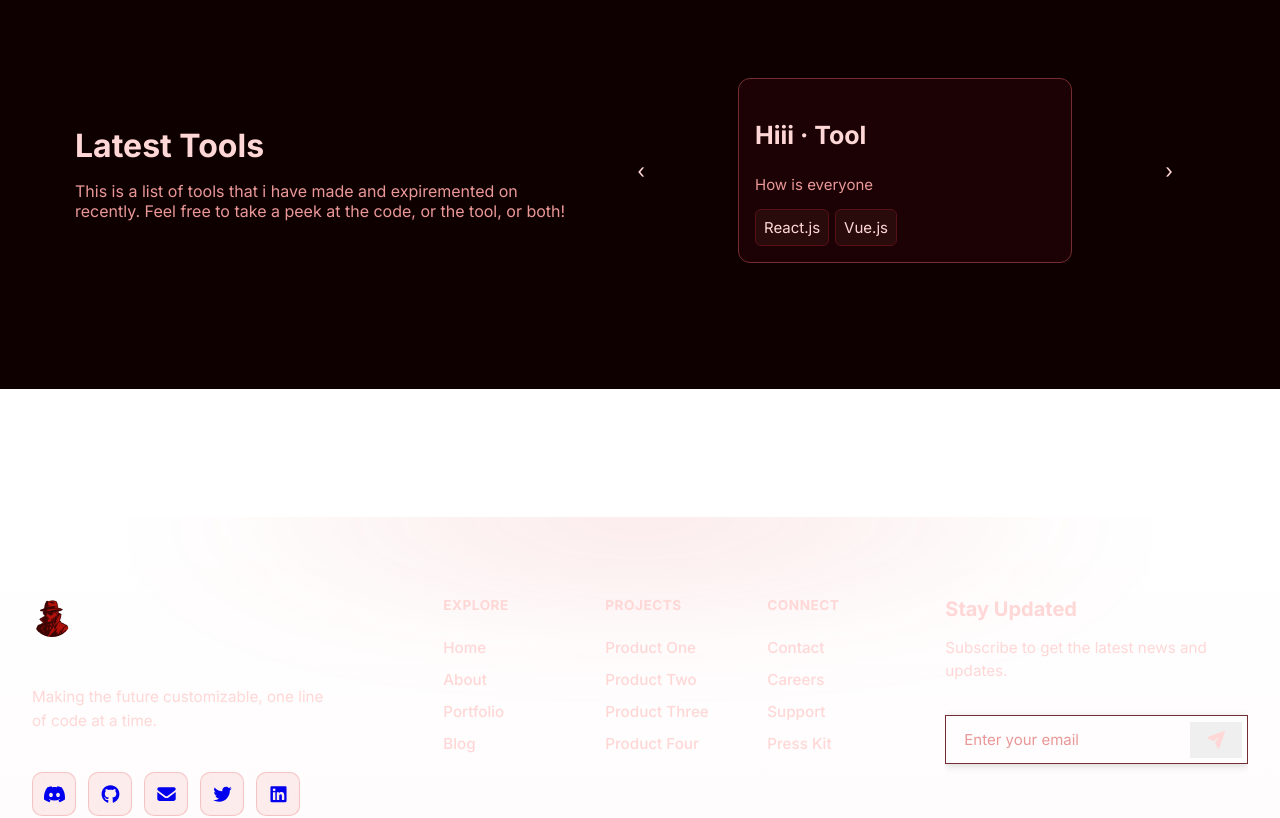
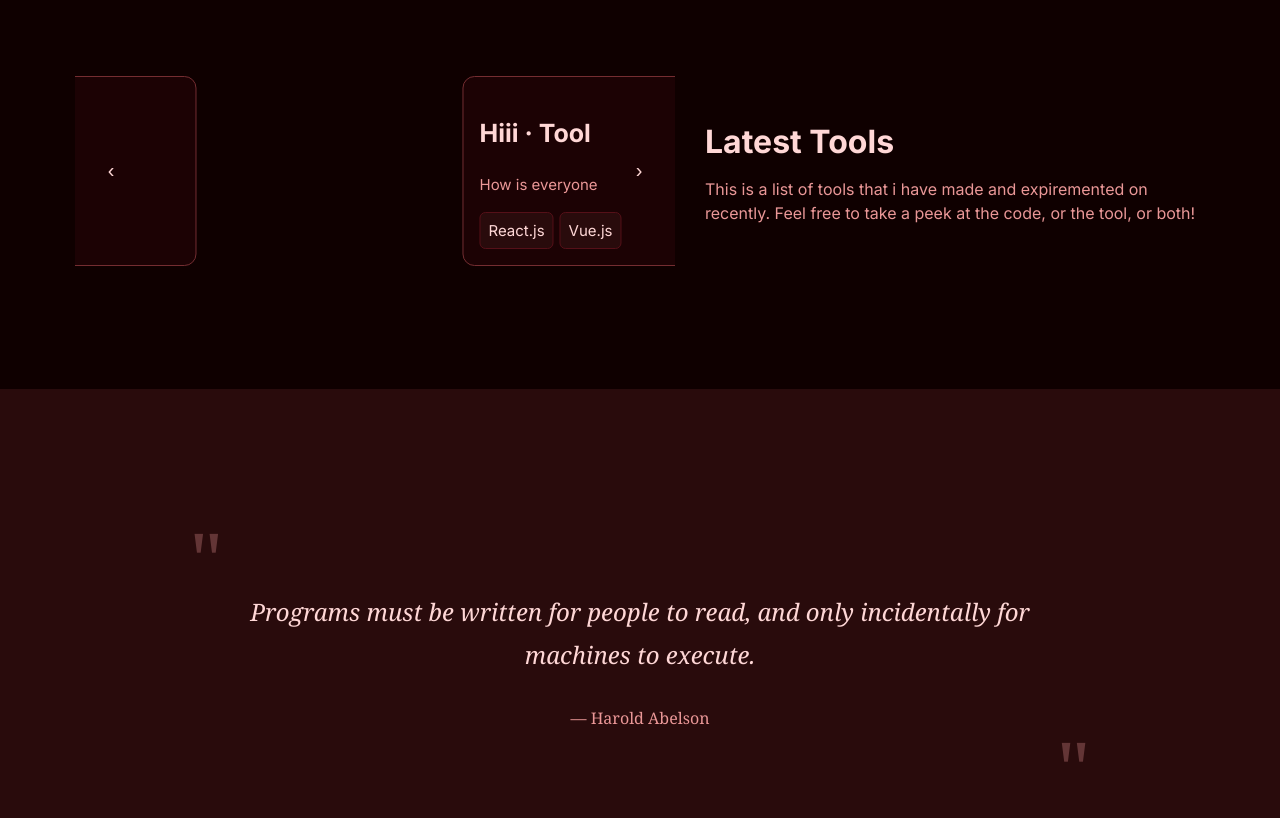
Before and after one commit to ly0plx/LyOPixSiteFrontend, a React (Vite) app: page / in a window 1280 px wide. Shown: the part 1780-2598 px from the top of the page. Built offline with nearby package versions, Linux system fonts and the light colour scheme.

Commit message:
finish home page

```diff
--- a/package.json
+++ b/package.json
@@ -14,6 +14,7 @@
     "@fortawesome/free-regular-svg-icons": "^7.0.1",
     "@fortawesome/free-solid-svg-icons": "^7.0.1",
     "@fortawesome/react-fontawesome": "^3.0.2",
+    "inspirational-quotes": "^2.0.1",
     "react": "^18.3.1",
     "react-dom": "^18.3.1",
     "react-helmet-async": "^2.0.5",
--- a/src/pages/Home.jsx
+++ b/src/pages/Home.jsx
@@ -66,10 +66,6 @@ export default function Home() {
         ]} className="latestcarousel" />
       </div>
       <div className="latesttools">
-        <div>
-          <h1>Latest Tools</h1>
-          <p>This is a list of tools that i have made and expiremented on recently. Feel free to take a peek at the code, or the tool, or both! </p>
-        </div>
         <Carousel slides={[
           { content: <ProjectCard title="Hiii" content="How is everyone" tags={["React.js", "Vue.js"]} type="Tool" /> },
           { content: <ProjectCard title="Hiii" content="How is everyone" tags={["React.js", "Vue.js"]} type="Tool" /> },
@@ -83,6 +79,18 @@ export default function Home() {
           { content: <ProjectCard title="Hiii" content="How is everyone" tags={["React.js", "Vue.js"]} type="Tool" /> },
           { content: <ProjectCard title="Hiii" content="How is everyone" tags={["React.js", "Vue.js"]} type="Tool" /> }
         ]} />
+        <div>
+          <h1>Latest Tools</h1>
+          <p>This is a list of tools that i have made and expiremented on recently. Feel free to take a peek at the code, or the tool, or both! </p>
+        </div>
+      </div>
+      <div className="quotes">
+        <div className="quote-content">
+          <span className="quote-mark open">"</span>
+          <span className="quote">Programs must be written for people to read, and only incidentally for machines to execute.</span>
+          <span className="quote-mark close">"</span>
+          <div className="author">— Harold Abelson</div>
+        </div>
       </div>
     </div>
   );
--- a/src/styles/page-css/Home.css
+++ b/src/styles/page-css/Home.css
@@ -140,6 +140,7 @@
 
 .latestsites p {
   color: var(--text-muted);
+  line-height: 24px;
 }
 
 .latestcarousel {
@@ -160,7 +161,7 @@
   justify-content: center;
 }
 
-.latesttools > div:first-child {
+.latesttools > div:last-child {
   width: 100%;
   max-width: 500px;
 }
@@ -172,6 +173,78 @@
 
 .latesttools p {
   color: var(--text-muted);
+  line-height: 24px;
+}
+
+/* #endregion */
+
+/* #region Quotes */
+.quotes {
+  background: var(--bg-light);
+  display: flex;
+  flex-direction: column;
+  min-height: 400px;
+  padding: 60px 20px;
+  color: var(--text);
+  align-items: center;
+  justify-content: center;
+  font-family: "Georgia", serif;
+  position: relative;
+}
+
+.quote-content {
+  max-width: 800px;
+  text-align: center;
+  position: relative;
+  padding: 0 40px;
+}
+
+.quote-mark {
+  color: var(--text-muted);
+  font-size: 80px;
+  line-height: 0;
+  opacity: 0.3;
+  font-family: Georgia, serif;
+  position: absolute;
+}
+
+.quote-mark.open {
+  top: -10px;
+  left: -10px;
+}
+
+.quote-mark.close {
+  bottom: -40px;
+  right: -10px;
+}
+
+.quote {
+  font-size: 1.5rem;
+  line-height: 1.8;
+  font-style: italic;
+  margin: 20px 0;
+  display: block;
+}
+
+.author {
+  margin-top: 30px;
+  font-size: 1rem;
+  color: var(--text-muted);
+  font-style: normal;
+}
+
+@media (max-width: 768px) {
+  .quote {
+    font-size: 1.25rem;
+  }
+
+  .quote-mark {
+    font-size: 60px;
+  }
+
+  .quote-content {
+    padding: 0 30px;
+  }
 }
 
 /* #endregion */
--- a/src/styles/theme.css
+++ b/src/styles/theme.css
@@ -1,6 +1,6 @@
-@import url('https://fonts.googleapis.com/css2?family=Inter:ital,opsz,wght@0,14..32,100..900;1,14..32,100..900&display=swap');
+@import url('https://fonts.googleapis.com/css2?family=Domine:wght@400..700&family=Inter:ital,opsz,wght@0,14..32,100..900;1,14..32,100..900&display=swap');
 
-* {
+html {
   font-family: "Inter", system-ui, -apple-system, BlinkMacSystemFont, 'Segoe UI', Roboto, Oxygen, Ubuntu, Cantarell, 'Open Sans', 'Helvetica Neue', sans-serif;
 }
 
```
Also changed, not shown: 1 other file (tests, documents, lock files or other folders).
